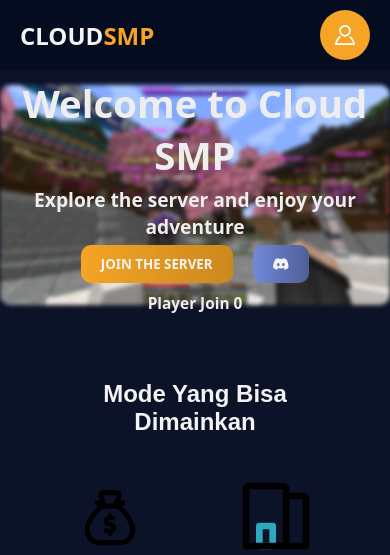
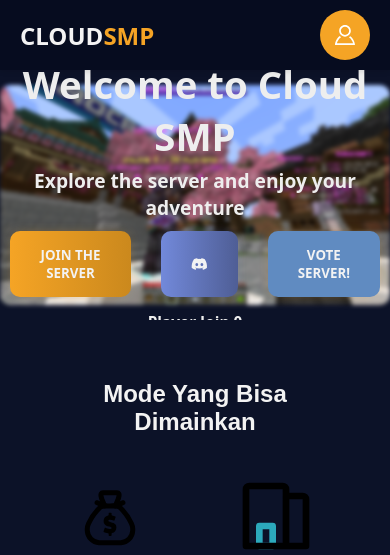
Before and after one commit to ChairawanChannel/CLOUD-SMP, a PHP site: page / in a window 390 px wide. Shown: the top 555 px of the page. Run offline with PHP 8.4, Linux system fonts and the light colour scheme; some libraries are stand-ins or nearby versions; some web fonts are replaced.

Commit message:
adding vote button

```diff
--- a/assets/css/style.css
+++ b/assets/css/style.css
@@ -1106,10 +1106,11 @@ a {
     justify-content: center;
     gap: 10px;
   }
-  .join-button,
+
+ .join-button,
   .discord-button {
-    margin: 5px;
-    padding: 10px 20px;
+    margin: 10px;
+    padding: 15px 30px;
     text-align: center;
     text-transform: uppercase;
     transition: 0.5s;
@@ -1119,7 +1120,46 @@ a {
     border: 0px;
     font-weight: 700;
     cursor: pointer;
-    box-shadow: 0px 0px 10px -7px rgba(245, 164, 37, 0.75);
+    box-shadow: 0px 0px 14px -7px rgba(245, 164, 37, 0.75);
+  }
+
+  .vote-button{
+    margin: 10px;
+    padding: 15px 30px;
+    text-align: center;
+    text-transform: uppercase;
+    transition: 0.5s;
+    background-size: 200% auto;
+    color: #f3f3f3;
+    border-radius: 10px;
+    border: 0px;
+    font-weight: 700;
+    cursor: pointer;
+    box-shadow: 0px 0px 14px -7px rgba(245, 164, 37, 0.75);
+  }
+
+  .vote-button {
+    background-color: #608BC1;
+  }
+
+  .discord-button {
+    background-image: linear-gradient(
+      90deg,
+      rgba(114, 137, 218, 1) 0%,
+      rgba(78, 93, 148, 1) 51%,
+      rgba(114, 137, 218, 1) 100%
+    );
+    box-shadow: 0px 0px 14px -7px rgba(114, 137, 218, 0.75);
+  }
+
+  .join-button:hover,
+  .discord-button:hover {
+    background-position: right center;
+  }
+
+  .join-button:active,
+  .discord-button:active {
+    transform: scale(0.95);
   }
 
   /* Carousel Text */
@@ -1138,17 +1178,21 @@ a {
     margin-top: 5px;
   }
 
-
-
   /* Carousel Navigation Buttons */
   .prev-btn,
   .next-btn {
     display: none;
   }
+
 }
 
 /* Desktop View (min-width: 1010px) */
 @media (min-width: 1010px) {
+
+.vote-button{
+  display: none;
+}
+
   /* Mode Container */
   .mode-container {
     margin: 60px auto;
--- a/index.html
+++ b/index.html
@@ -95,9 +95,13 @@
         <p>Explore the server and enjoy your adventure</p>
         <div class="button-container">
           <button class="join-button">Join the Server</button>
+
           <button class="discord-button">
             <i class="fa-brands fa-discord"></i>
           </button>
+
+          <button class="vote-button">Vote Server!</button>
+
         </div>
         <p class="player-join-carousel">Player Join 0</p>
       </div>
```
